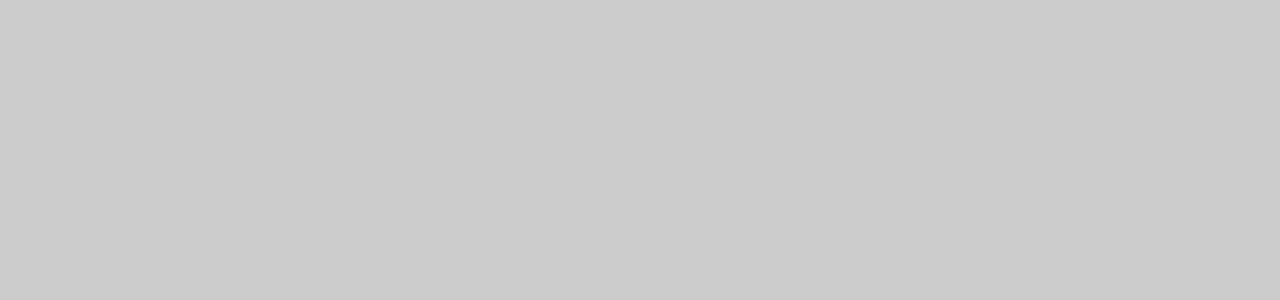
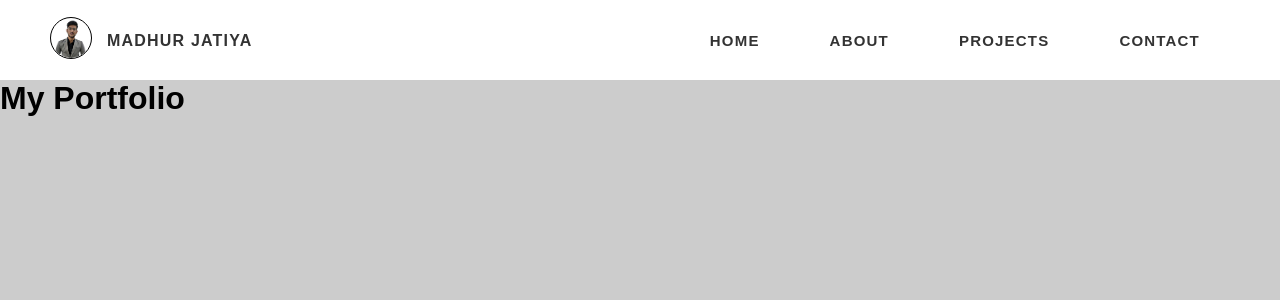
Before and after one commit to Madhur-Jatiya/My-Portfolio, a React (Vite) app: page / in a window 1280 px wide. Before the commit this address had no page. Shown: the top 300 px of the page. Built offline with nearby package versions, Linux system fonts and the light colour scheme.

Commit message:
new routing

```diff
--- a/src/App.jsx
+++ b/src/App.jsx
@@ -6,10 +6,10 @@ import Home from './home/Home';
 function App() {
 
   return <>
-  <Router>
+    <Router>
+      <Header />
       <Routes>
-        <Route path='/header' element={<Header/>} />
-        <Route path='/home' element={<Home/>} />
+        <Route path='/' element={<Home />} />
       </Routes>
     </Router>
   </>;
--- a/src/home/Home.jsx
+++ b/src/home/Home.jsx
@@ -5,9 +5,8 @@ import './Home.css'
 const Home = () => {
   return (
     <>
-    <Header/>
-     <div className='home_container'>
-      <h1>hello</h1>
+      <div className='home_container'>
+        <h1>My Portfolio</h1>
       </div>
     </>
 
```
